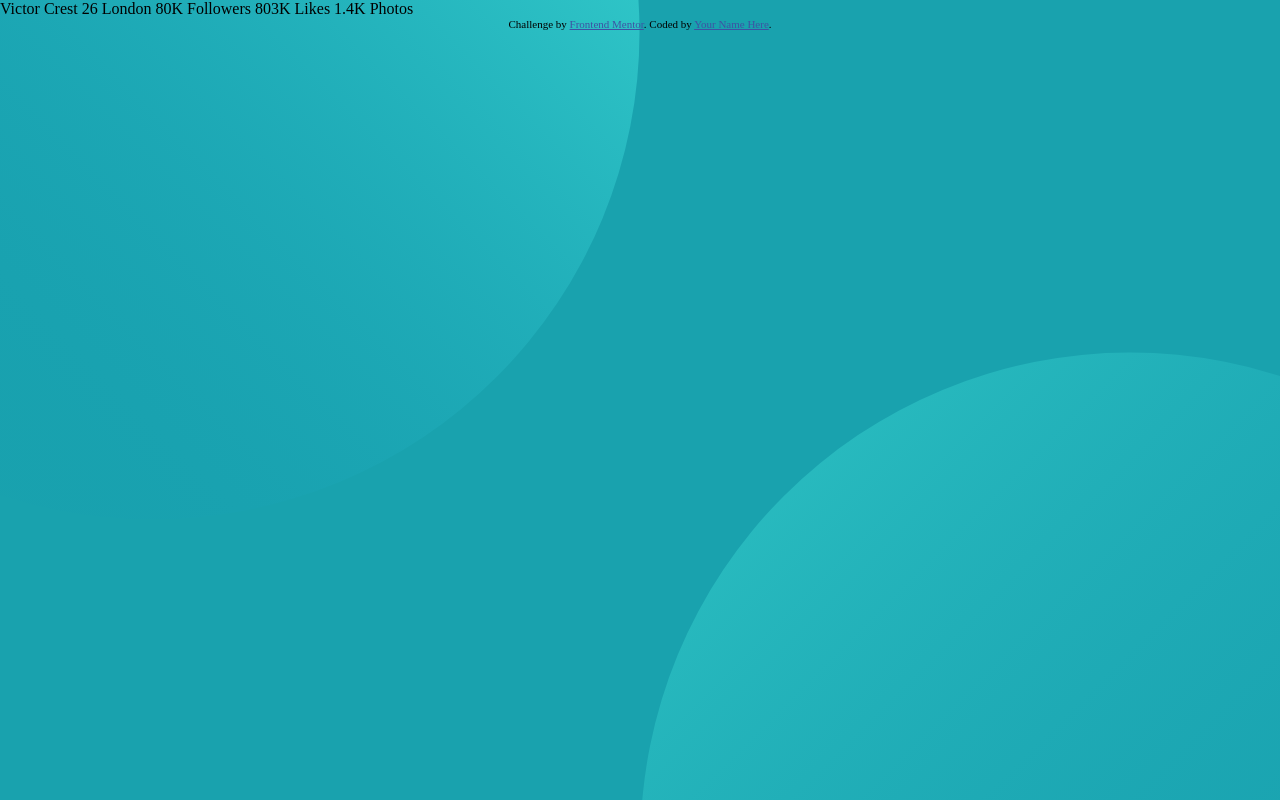
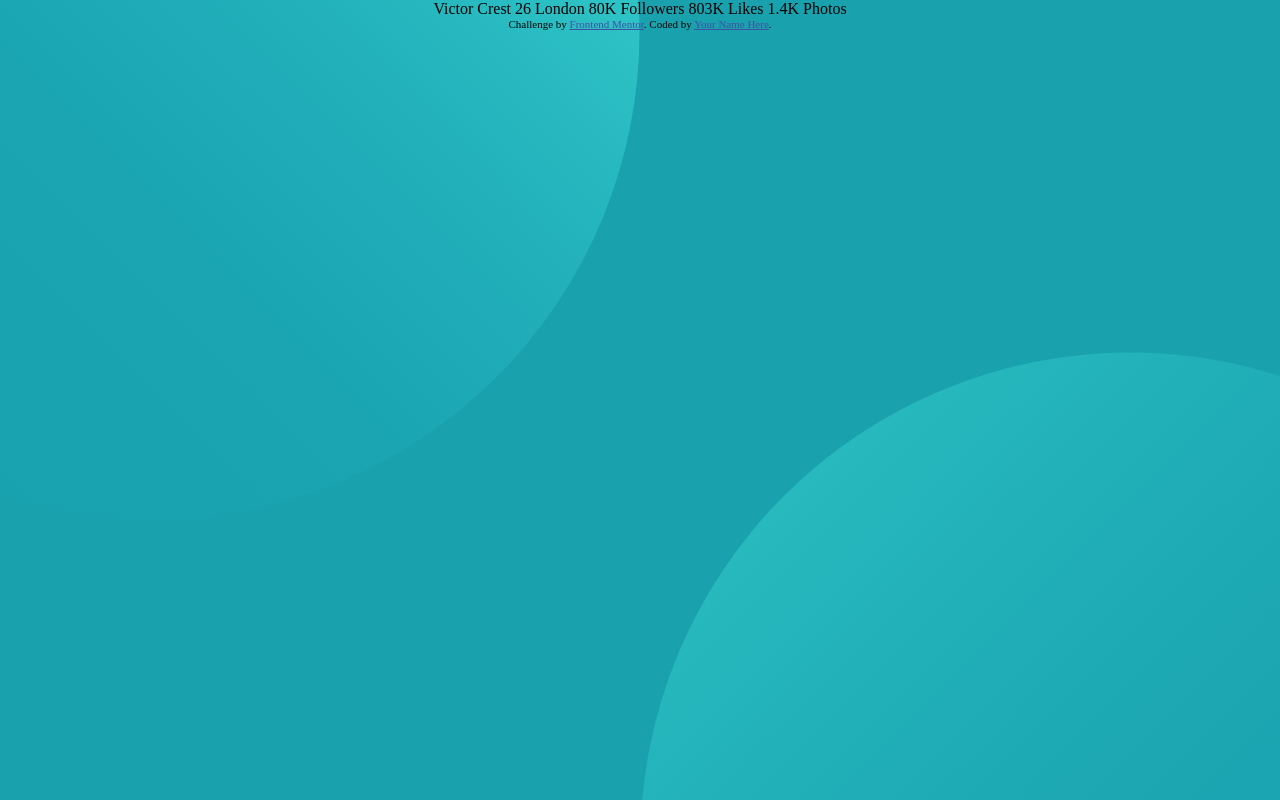
Before and after one commit to tonage72/profile-card-component-main, a plain HTML site: page index.html in a window 1280 px wide. Drawn offline with Linux system fonts and the light colour scheme.

Commit message:
Work in progress

```diff
--- a/css/styles.css
+++ b/css/styles.css
@@ -5,6 +5,9 @@
 }
 
 body {
+	display: flex;
+	flex-flow: column nowrap;
+	align-items: center;
 	background-color: hsl(185, 75%, 39%);
 	min-height: 100vh;
 	background-image:
@@ -12,6 +15,11 @@ body {
 		url("../images/bg-pattern-bottom.svg");
 	background-position: right 50vw bottom 35vh, left 50vw top 44vh;
 	background-repeat: no-repeat, no-repeat;
+}
+
+.card {
+	margin: 0 auto;
+	text-align: center;
 }
 
 img {
--- a/index.html
+++ b/index.html
@@ -8,6 +8,8 @@
   <title>Frontend Mentor | Profile card component</title>
 </head>
 <body>
+  <main>
+    <div class="card">
       Victor Crest
       26
       London
@@ -20,9 +22,11 @@
 
       1.4K
       Photos
+    </div>
     <div class="attribution">
       Challenge by <a href="https://www.frontendmentor.io?ref=challenge" target="_blank">Frontend Mentor</a>.
       Coded by <a href="#">Your Name Here</a>.
     </div>
+  </main>
 </body>
 </html>
```
Lines whose indentation alone changed are shown as unchanged.
